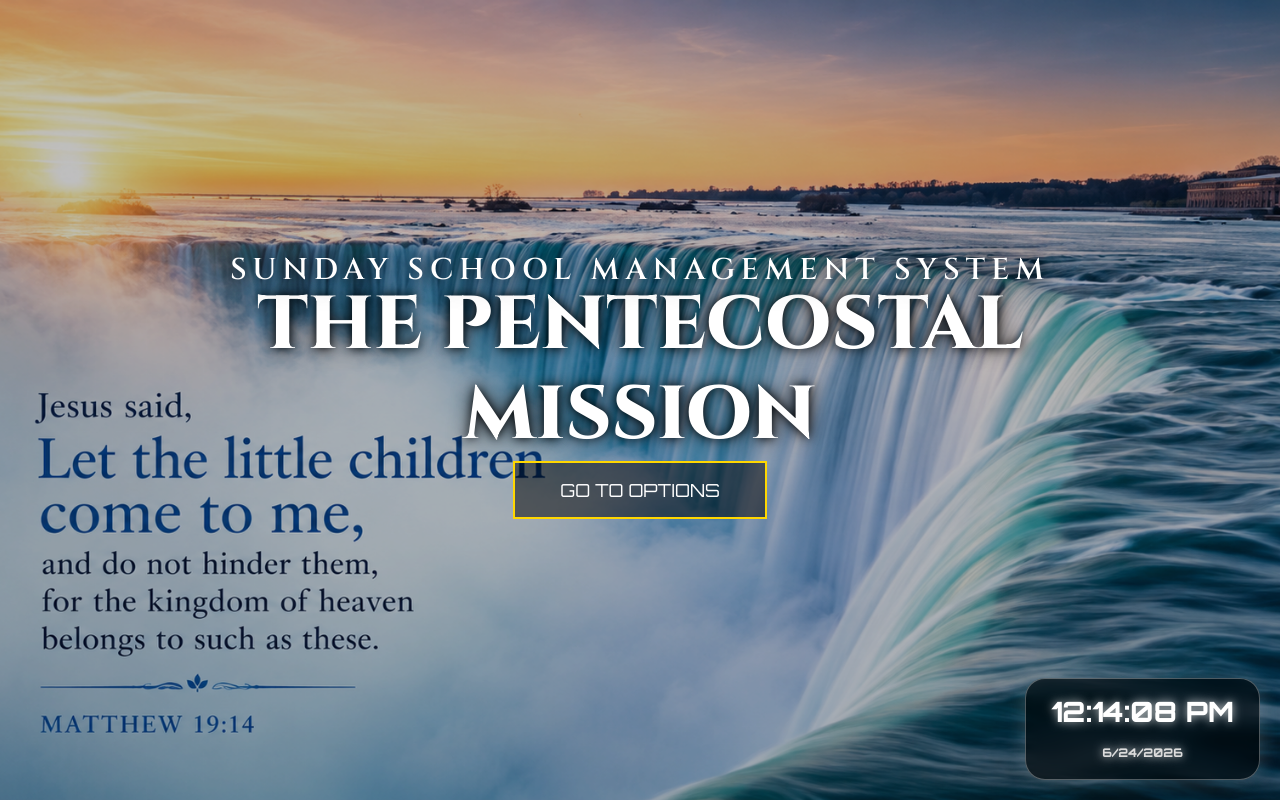
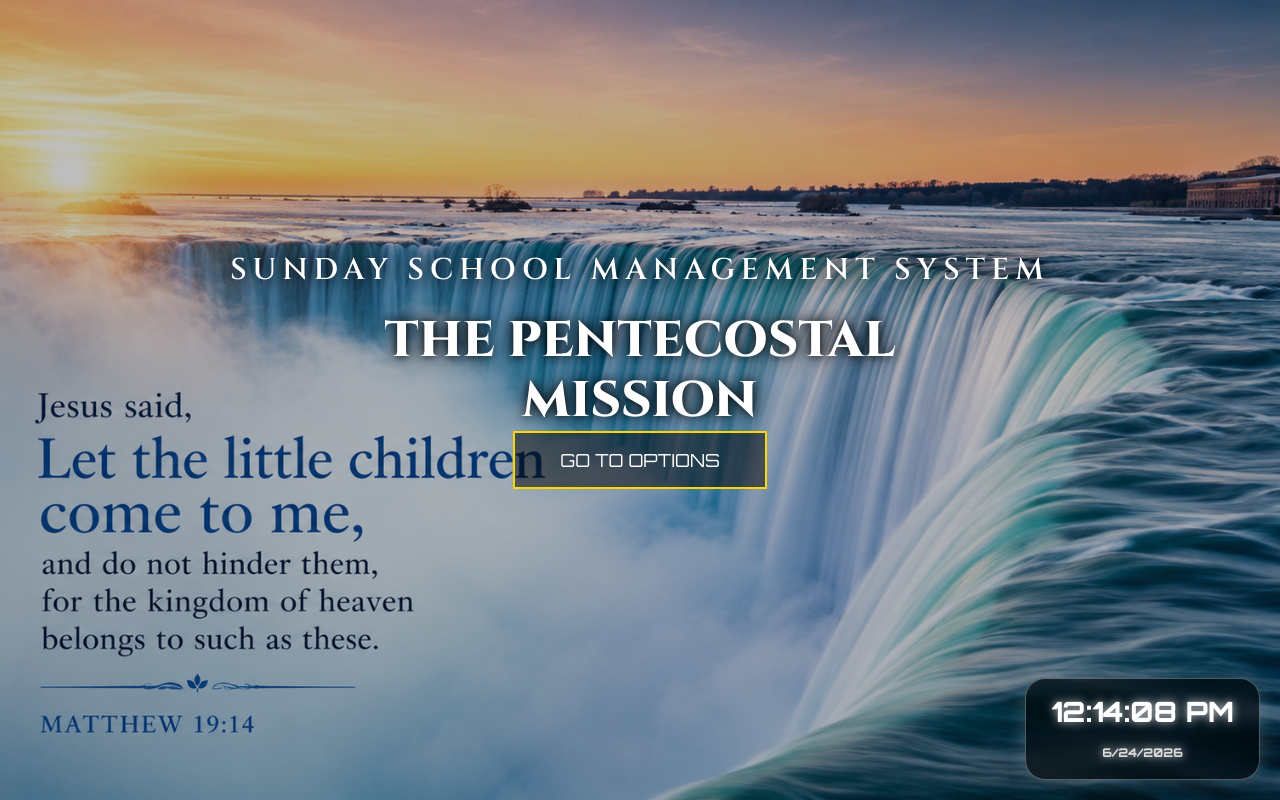
Before and after one commit to prabhu003007/sunday-school-management-system, a Flask app: page /index in a window 1280 px wide. Run offline with Flask 3, Linux system fonts and the light colour scheme.

```diff
--- a/templates/index.html
+++ b/templates/index.html
@@ -80,7 +80,7 @@ body{
 
 .main-title{
     font-family:'Cinzel',serif;
-    font-size:75px;
+    font-size:50px;
     font-weight:800;
     color:white;
     text-align:center;
```
